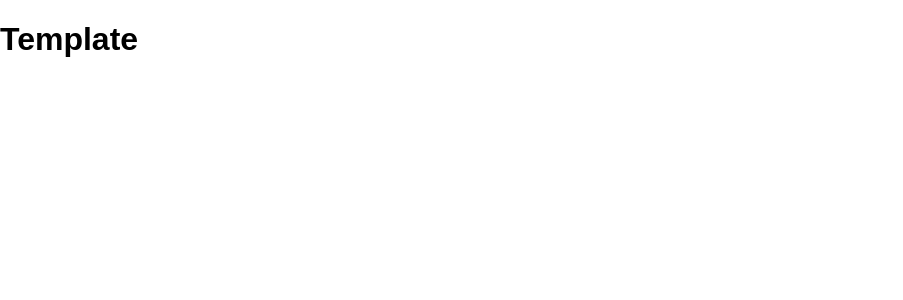
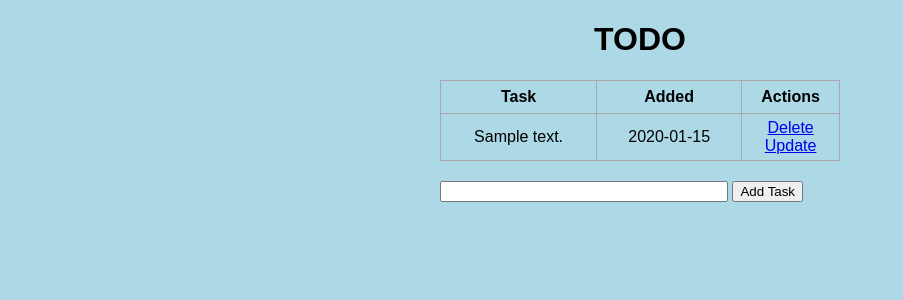
Before and after one commit to JxstKlaus/TODO, a Flask app: page / in a window 1280 px wide. Shown: the top 300 px of the page, without its empty margins (0-903 px from the left). Run offline with Flask 3, Linux system fonts and the light colour scheme; tables that the repository leaves empty hold one stand-in row (values such as "Sample post").

Commit message:
Finished add, delete, update functionalities

```diff
--- a/app.py
+++ b/app.py
@@ -1,4 +1,4 @@
-from flask import Flask, render_template, url_for
+from flask import Flask, render_template, url_for, request, redirect
 from flask_sqlalchemy import SQLAlchemy
 from datetime import datetime
 
@@ -16,12 +16,52 @@ class Todo(db.Model):
         return '<Task %r>' % self.id
 
 
-with app.app_context():
-    db.create_all()
+#with app.app_context():
+#    db.create_all()
 
-@app.route('/')
+@app.route('/',methods=['POST', 'GET'])
 def index():
-    return render_template('index.html')
+    if request.method == "POST":
+        task_content = request.form['content']
+        new_task = Todo(content=task_content)
+
+        try:
+            db.session.add(new_task)
+            db.session.commit()
+            return redirect('/')
+        except:
+            return "There was an issue adding your task"
+
+    else:
+        tasks = Todo.query.order_by(Todo.date_created).all()
+        return render_template('index.html', tasks=tasks)
+
+@app.route('/delete/<int:id>')
+def delete(id):
+    task_to_delete = Todo.query.get_or_404(id)
+
+    try:
+        db.session.delete(task_to_delete)
+        db.session.commit()
+        return redirect('/')
+    except:
+        return "There was a problem deleting that task"
+
+
+@app.route('/update/<int:id>', methods=['GET', 'POST'])
+def update(id):
+    task = Todo.query.get_or_404(id)
+    if request.method == 'POST':
+        task.content = request.form['content']
+
+        try:
+            db.session.commit()
+            return redirect('/')
+        except:
+            return "There was an issue updating your task"
+    else:
+        return render_template('update.html', task=task)
+
 
 if __name__ == "__main__":
     app.run(debug=True)
--- a/static/css/main.css
+++ b/static/css/main.css
@@ -1,4 +1,40 @@
-body{
+body, html {
     margin: 0;
     font-family: sans-serif;
+    background-color: lightblue;
 }
+
+h1,h4 {
+    text-align: center;
+}
+
+.content {
+    margin: 0 auto;
+    width: 400px;
+}
+
+table, td, th {
+    border: 1px solid #aaa;
+}
+
+table {
+    border-collapse: collapse;
+    width: 100%;
+}
+
+th {
+    height: 30px;
+}
+
+td {
+    text-align: center;
+    padding: 5px;
+}
+
+.form {
+    margin-top: 20px;
+}
+
+#content {
+    width: 70%;
+}
--- a/templates/index.html
+++ b/templates/index.html
@@ -1,10 +1,42 @@
 {% extends 'base.html'%}
 
 {%block head%}
-
+<title>TODO</title>
 {% endblock %}
 
 
 {%block body%}
-<h1>Template</h1>
+<div class="content">
+    <h1>TODO</h1>
+    {% if tasks|length < 1 %}
+    <h4>There are no tasks. Create one below!</h4>
+    {% else %}
+    <table>
+        <tr>
+            <th>Task</th>
+            <th>Added</th>
+            <th>Actions</th>
+        </tr>
+        {% for task in tasks%}
+
+        <tr>
+            <td>{{ task.content }}</td>
+            <td>{{ task.date_created.date() }}</td>
+            <td>
+                <a href="/delete/{{task.id}}">Delete</a>
+                <br>
+                <a href="/update/{{task.id}}">Update</a>
+            </td>
+        </tr>
+        {% endfor %}
+    </table>
+    {% endif %}
+    <div class="form">
+        <form action="/" method="POST">
+            <input type="text" name="content" id="content">
+            <input type="submit" value="Add Task">
+        </form>
+    </div>
+
+</div>
 {% endblock %}
```
Also changed, not shown: templates/update.html (added, +20 -0 lines), instance/test.db.
